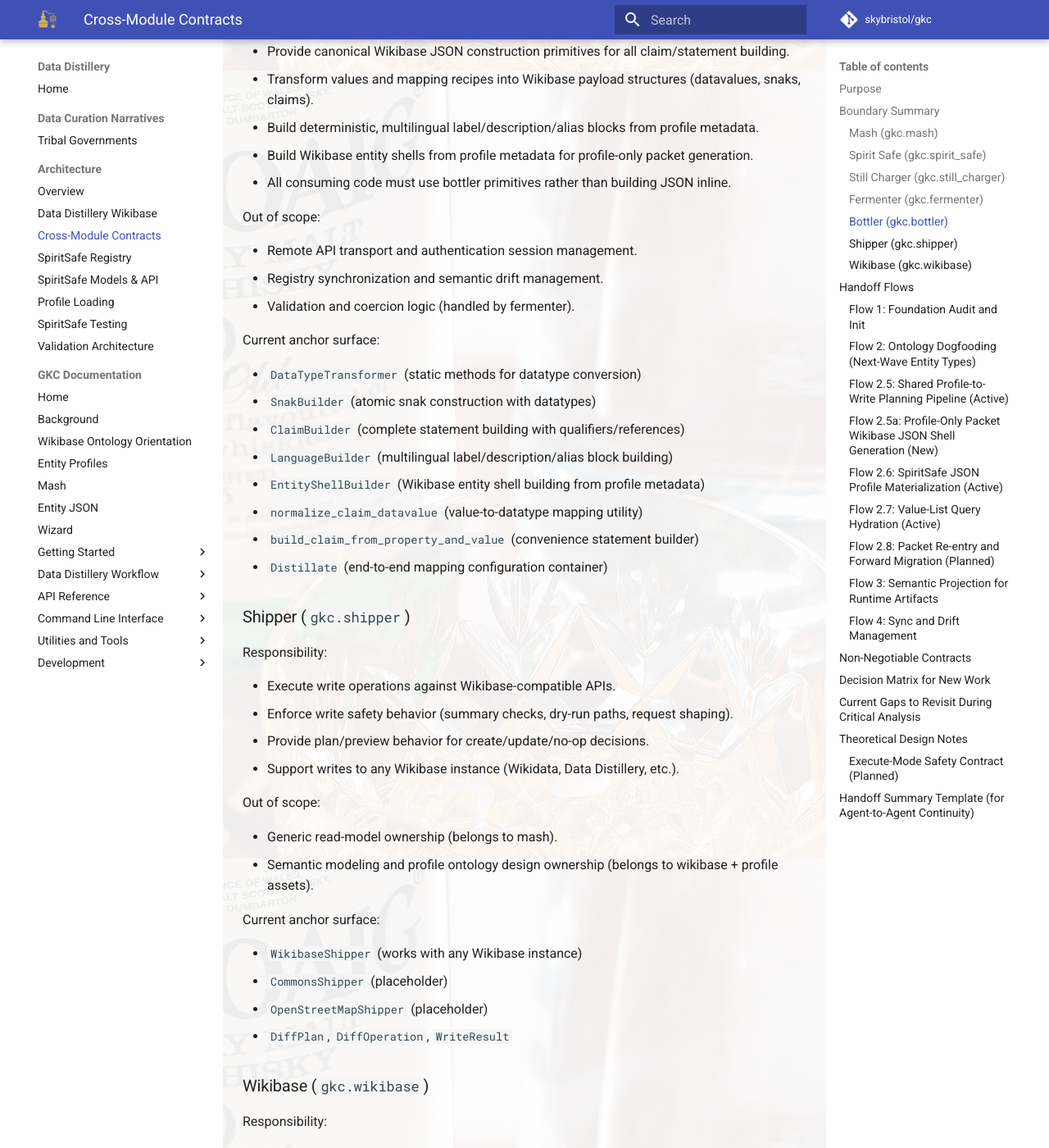
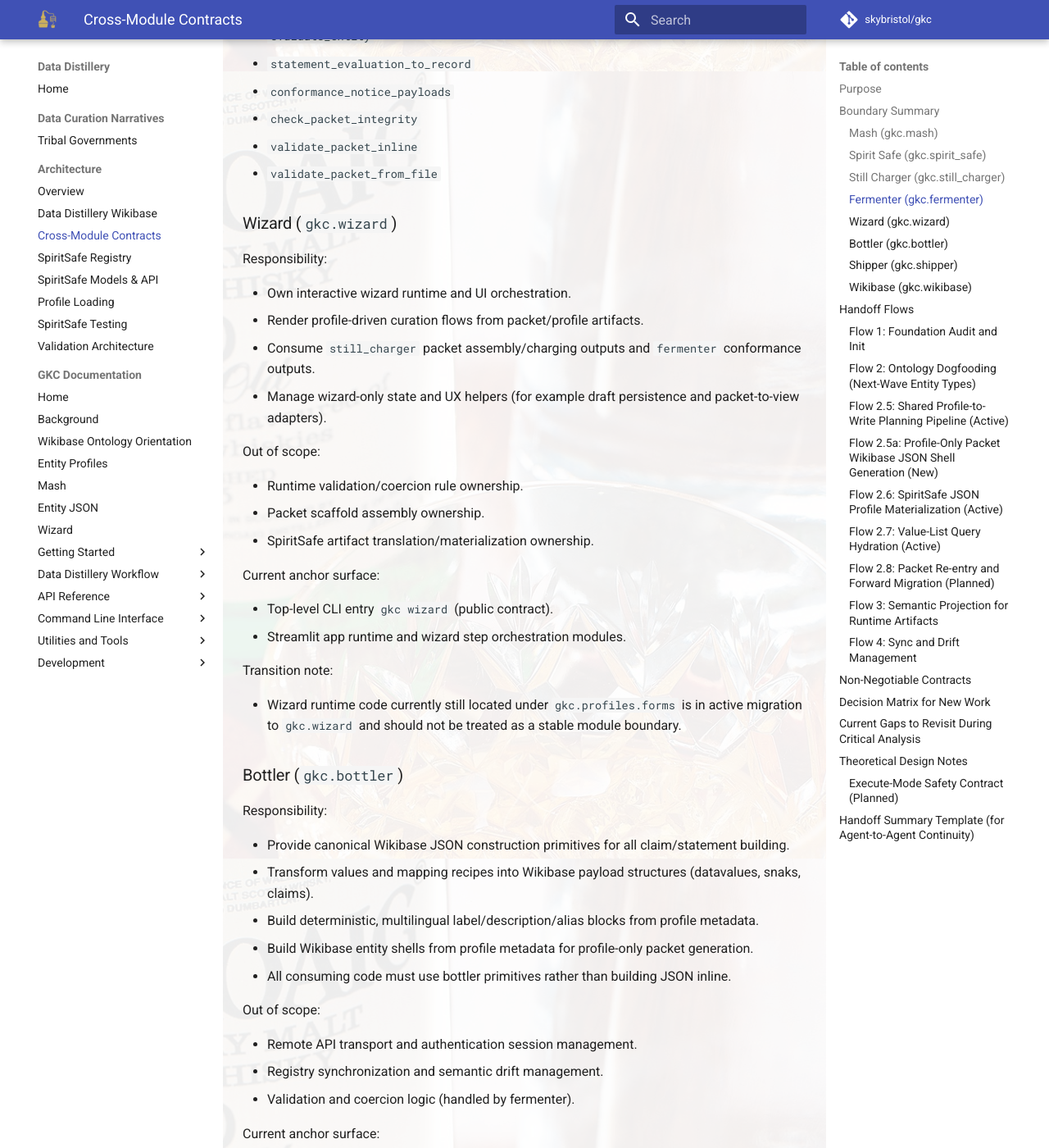
Before and after one commit to skybristol/gkc, an MkDocs documentation site: the page built from docs/architecture/module-contracts.md, in a window 1280 px wide and 1400 px high, scrolled down 3832 px. Shown: the whole window at 82% size. Built offline with MkDocs 1.6.1 and Material for MkDocs 9.7.7, drawn with Linux system fonts in a browser that asks for light colours; comment, search, counter and statistics services are not loaded; some of the changed text lies outside the part shown.

Commit message:
Lock JSON-first module boundary contracts in docs

````diff
--- a/docs/architecture/module-contracts.md
+++ b/docs/architecture/module-contracts.md
@@ -2,7 +2,7 @@
 
 ## Purpose
 
-This document defines the current architectural contract between `mash`, `spirit_safe`, `still_charger`, `fermenter`, `bottler`, `shipper`, and `wikibase` for Data Distillery and broader GKC workflows.
+This document defines the current architectural contract between `mash`, `spirit_safe`, `still_charger`, `fermenter`, `wizard`, `bottler`, `shipper`, and `wikibase` for Data Distillery and broader GKC workflows.
 
 It is written as a practical anti-reinvention guide for contributors and custom agents.
 
@@ -11,6 +11,14 @@
 - Data Distillery Wikibase defines semantic foundation (profiles, statements, value-list semantics).
 - SpiritSafe materializes those semantics as deterministic artifacts.
 - `gkc` modules execute packet assembly, validation/coercion, planning, and shipping from those artifacts.
+
+Contract clarification (active direction):
+
+- JSON Entity Profiles materialized from DD Wikibase semantics are the only active profile runtime contract.
+- YAML-era profile loading/validation/generation is superseded and retained only as temporary legacy surface pending removal.
+- Runtime validation/coercion ownership is centralized in `fermenter`.
+- Wizard runtime ownership is centralized in `wizard`.
+- No compatibility aliasing should be introduced between `gkc.profiles.forms.*` and `gkc.wizard.*`.
 
 ## Boundary Summary
 
@@ -125,6 +133,30 @@
 - `check_packet_integrity`
 - `validate_packet_inline`
 - `validate_packet_from_file`
+
+### Wizard (`gkc.wizard`)
+
+Responsibility:
+
+- Own interactive wizard runtime and UI orchestration.
+- Render profile-driven curation flows from packet/profile artifacts.
+- Consume `still_charger` packet assembly/charging outputs and `fermenter` conformance outputs.
+- Manage wizard-only state and UX helpers (for example draft persistence and packet-to-view adapters).
+
+Out of scope:
+
+- Runtime validation/coercion rule ownership.
+- Packet scaffold assembly ownership.
+- SpiritSafe artifact translation/materialization ownership.
+
+Current anchor surface:
+
+- Top-level CLI entry `gkc wizard` (public contract).
+- Streamlit app runtime and wizard step orchestration modules.
+
+Transition note:
+
+- Wizard runtime code currently still located under `gkc.profiles.forms` is in active migration to `gkc.wizard` and should not be treated as a stable module boundary.
 
 ### Bottler (`gkc.bottler`)
 
@@ -283,6 +315,8 @@
 - Preserve offline-first behavior: network-backed enhancement must not break cache-only operation.
 - Preserve JSON profile export determinism (stable ordering and artifact path shape).
 - Treat packet type/shape conformance as the primary hard blocker; other conformance failures should default to actionable notices unless policy explicitly escalates them.
+- Do not add bridge/shim module aliases that preserve `gkc.profiles.forms.*` as a shadow wizard API.
+- Do not add new runtime validation/coercion logic under `gkc.profiles.*`.
 
 ## Decision Matrix for New Work
 
@@ -300,11 +334,17 @@
 
 ## Current Gaps to Revisit During Critical Analysis
 
-- `gkc.profiles.forms.validation_bridge` still contains overlapping nested qualifier/reference validation semantics. It should converge on fermenter statement-instance primitives to avoid policy drift.
+- `gkc.profiles.forms.validation_bridge` still contains overlapping nested qualifier/reference validation semantics. This logic should be moved into fermenter-owned packet-facing APIs and deleted from the profiles namespace.
 - Still Charger does not yet emit per-entity source provenance (`source_qid`, `lastrevid`, `pulled_at`) in the packet.
 - Boundaries between wikibase write planning and bottler transformation stages still need explicit acceptance criteria per phase.
 - Cross-module tests should identify failure source by layer (read, transform, payload-shape, write, orchestration).
 - Packet compatibility metadata, change classification, and forward-migration rules for long-lived offline packets remain to be implemented.
+
+Additional active boundary cleanup:
+
+- The old YAML-era `gkc.profiles` runtime path (`loaders`, `generators`, `validation`, and related CLI surfaces) is superseded and should be removed unless a concrete retained consumer is explicitly approved.
+- `GKCEntityProfile` should be integrated with fermenter-owned validation/coercion pathways (including Pydantic-backed validation surfaces where applicable).
+- Core architecture classes should remain explicit and aligned with top-level components: `GKCEntityProfile`, `GKCEntityStatement`, `GKCValueList`, and `GKCCurationPacket`.
 
 ## Theoretical Design Notes
 
--- a/docs/architecture/profile-loading.md
+++ b/docs/architecture/profile-loading.md
@@ -3,6 +3,11 @@
 ## Implementation Status
 
 This page documents implemented and architecturally committed behavior for profile loading in GKC and SpiritSafe-backed sources.
+
+Contract note:
+
+- The active runtime profile contract is JSON Entity Profiles materialized from DD Wikibase semantics into SpiritSafe artifacts.
+- YAML-era profile loading compatibility is legacy-only migration support and is not a forward architecture target.
 
 ## Resolution Model
 
@@ -44,6 +49,11 @@
 - Missing query files raise `FileNotFoundError` with attempted paths.
 - Hydration can either collect failures or fail fast based on `fail_on_query_error`.
 
+## Explicit Non-Goals
+
+- Introducing new runtime dependencies on YAML profile loaders, YAML profile validators, or YAML form schema generators.
+- Preserving legacy module boundaries as compatibility shims when moving wizard runtime code into `gkc.wizard`.
+
 ## Theoretical Design Notes
 
 - Optional pinned-ref contract testing against SpiritSafe testing branches is not yet integrated into default CI behavior.
--- a/docs/gkc/api/bottler.md
+++ b/docs/gkc/api/bottler.md
@@ -274,4 +274,4 @@
 
 - [Still Charger API](still_charger.md) — Packet assembly and charging
 - [Fermenter API](fermenter.md) — Validation and coercion
-- [Architecture Overview](../architecture/modules.md) — Module boundaries and contracts
+- [Cross-Module Contracts](../../architecture/module-contracts.md) — Module boundaries and contracts
--- a/docs/gkc/api/index.md
+++ b/docs/gkc/api/index.md
@@ -232,12 +232,13 @@
 
 ### [Profiles](profiles.md)
 
-Profile loading surfaces for validation and form schema generation.
+Legacy module notice and contract direction for superseded YAML-era profile surfaces.
 
-**Key classes:**
-- `ProfileLoader` - Load profile artifacts
-- `ProfileValidator` - Validate Wikidata items
-- `FormSchemaGenerator` - Build form schemas
+**Current runtime owners:**
+- `spirit_safe` - JSON profile artifacts and loading
+- `still_charger` - packet assembly/charging
+- `fermenter` - validation/coercion/conformance
+- `wizard` - interactive runtime
 
 ---
 
--- a/docs/gkc/api/profiles.md
+++ b/docs/gkc/api/profiles.md
@@ -1,136 +1,44 @@
 # Profiles API
 
-## Overview
+## Status
 
-The profiles module provides entity profile loading and validation surfaces for SpiritSafe-backed runtime workflows.
+The historical `gkc.profiles` package is a legacy surface.
 
-**Current implementations:** JSON profile loading, JSON Schema validation, runtime model generation, form schema generation, Wikidata validation
-**Future implementations:** profile registry, code generation, broader datatype support
+For current runtime workflows, JSON Entity Profiles materialized from DD Wikibase semantics are the canonical contract.
 
-## Quick Start
+Those workflows are owned by:
 
-```python
-from gkc.profiles import ProfileLoader, ProfileValidator
+- `gkc.spirit_safe` for profile artifact loading/materialization.
+- `gkc.still_charger` for packet scaffold assembly and charging.
+- `gkc.fermenter` for validation/coercion/conformance.
+- `gkc.wizard` for interactive wizard runtime.
 
-profile = ProfileLoader().load_from_file(
-    "/path/to/SpiritSafe/profiles/Q4.json"
-)
-validator = ProfileValidator(profile)
-result = validator.validate_item(item_json, policy="lenient")
-```
+## Contract Direction
 
-## Classes
+The YAML-era `gkc.profiles` loader/generator/validator path is superseded and targeted for removal unless an explicit retained consumer is approved.
 
-### ProfileLoader
+This includes:
 
-::: gkc.profiles.loaders.yaml_loader.ProfileLoader
-    options:
-      show_root_heading: false
-      heading_level: 4
+- YAML profile loaders.
+- YAML form schema generators.
+- YAML-first validation pathways.
 
-### ProfileDefinition
+Do not build new runtime integrations on top of these legacy surfaces.
 
-::: gkc.profiles.models.ProfileDefinition
-    options:
-      show_root_heading: false
-      heading_level: 4
+## Future Scope for a Reimagined Profiles Module
 
-### ProfileValidator
+If a future `profiles` module is reintroduced, it should focus on reverse-engineering and profile design support, not runtime validation ownership.
 
-::: gkc.profiles.validation.validator.ProfileValidator
-    options:
-      show_root_heading: false
-      heading_level: 4
+Example future scope:
 
-### ValidationResult
-
-::: gkc.profiles.validation.validator.ValidationResult
-    options:
-      show_root_heading: false
-      heading_level: 4
-
-### FormSchemaGenerator
-
-::: gkc.profiles.generators.form_generator.FormSchemaGenerator
-    options:
-      show_root_heading: false
-      heading_level: 4
-
-## Examples
-
-### Load a JSON Entity Profile
-
-```python
-from gkc.profiles import ProfileLoader
-
-loader = ProfileLoader()
-profile = loader.load_from_file(
-    "/path/to/SpiritSafe/profiles/Q4.json"
-)
-print(profile.name)
-```
-
-### Generate a Form Schema
-
-```python
-from gkc.profiles import FormSchemaGenerator, ProfileLoader
-
-profile = ProfileLoader().load_from_file(
-    "/path/to/SpiritSafe/profiles/Q4.json"
-)
-form_schema = FormSchemaGenerator(profile).build_schema()
-print(form_schema["statements"][0]["label"])
-```
-
-### Validate a Wikidata Item (Lenient)
-
-```python
-from gkc.profiles import ProfileLoader, ProfileValidator
-
-profile = ProfileLoader().load_from_file(
-    "/path/to/SpiritSafe/profiles/Q4.json"
-)
-validator = ProfileValidator(profile)
-result = validator.validate_item(item_json, policy="lenient")
-
-if result.ok:
-    print("Valid (lenient)")
-    for warning in result.warnings:
-        print(warning.message)
-```
-
-### Validate a Wikidata Item (Strict)
-
-```python
-from gkc.profiles import ProfileLoader, ProfileValidator
-
-profile = ProfileLoader().load_from_file(
-    "/path/to/SpiritSafe/profiles/Q4.json"
-)
-validator = ProfileValidator(profile)
-result = validator.validate_item(item_json, policy="strict")
-
-if not result.ok:
-    for error in result.errors:
-        print(error.message)
-```
-
-## Error Handling
-
-### Profile Schema Validation Errors
-
-```python
-from gkc.profiles import ProfileLoader
-
-loader = ProfileLoader()
-try:
-    loader.load_from_file("bad_profile.json")
-except ValueError as exc:
-    print(f"Schema error: {exc}")
-```
+- Analyze uncovered statements from fermenter outputs.
+- Suggest profile extensions toward `GKCEntityProfile` and `GKCEntityStatement` JSON contracts.
+- Assist DD Wikibase profile authoring workflows.
 
 ## See Also
 
-- [Mash](mash.md) - Load Wikidata items for validation
-- [ShEx](shex.md) - Schema validation against EntitySchemas
-- [CLI Profiles](../cli/profiles.md) - Profile commands
+- [Spirit Safe API](spirit_safe.md)
+- [Still Charger API](still_charger.md)
+- [Fermenter API](fermenter.md)
+- [Wizard Commands](../cli/wizard.md)
+- [Module Contracts](../../architecture/module-contracts.md)
--- a/docs/gkc/entity-json-schema.md
+++ b/docs/gkc/entity-json-schema.md
@@ -14,8 +14,13 @@
 
 - `gkc.spirit_safe` for loading JSON Entity Profiles.
 - `gkc.still_charger` for packet scaffold assembly and charging.
-- `gkc.fermenter` and wizard validation bridge for value conformance.
+- `gkc.fermenter` for value validation/coercion and conformance notices.
 - `gkc.wikibase` and `gkc.shipper` for downstream write planning and execution.
+
+Contract clarification:
+
+- Wizard runtime consumes fermenter conformance outputs; it does not own validation semantics.
+- Any transitional wizard-side validation helpers are implementation details pending full fermenter consolidation and are not part of the long-term module contract.
 
 ## Pipeline Overview
 
````
